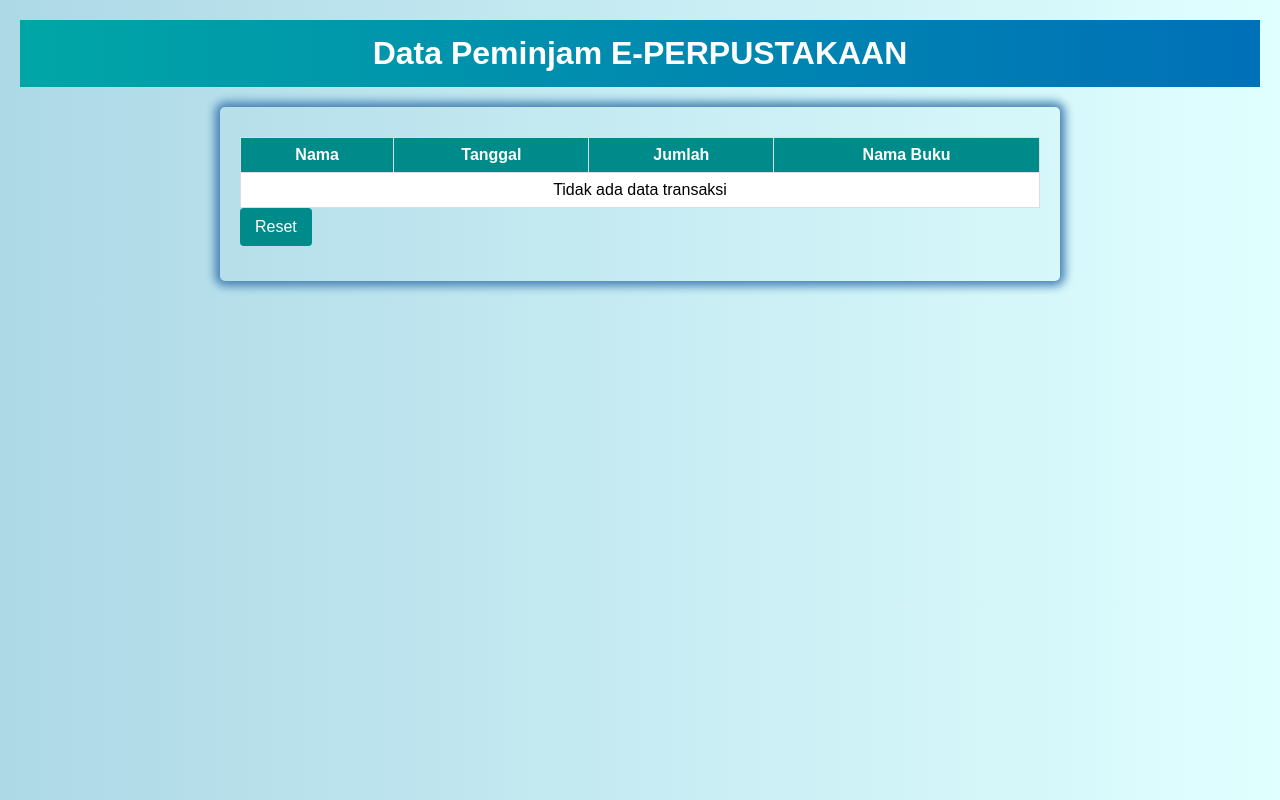
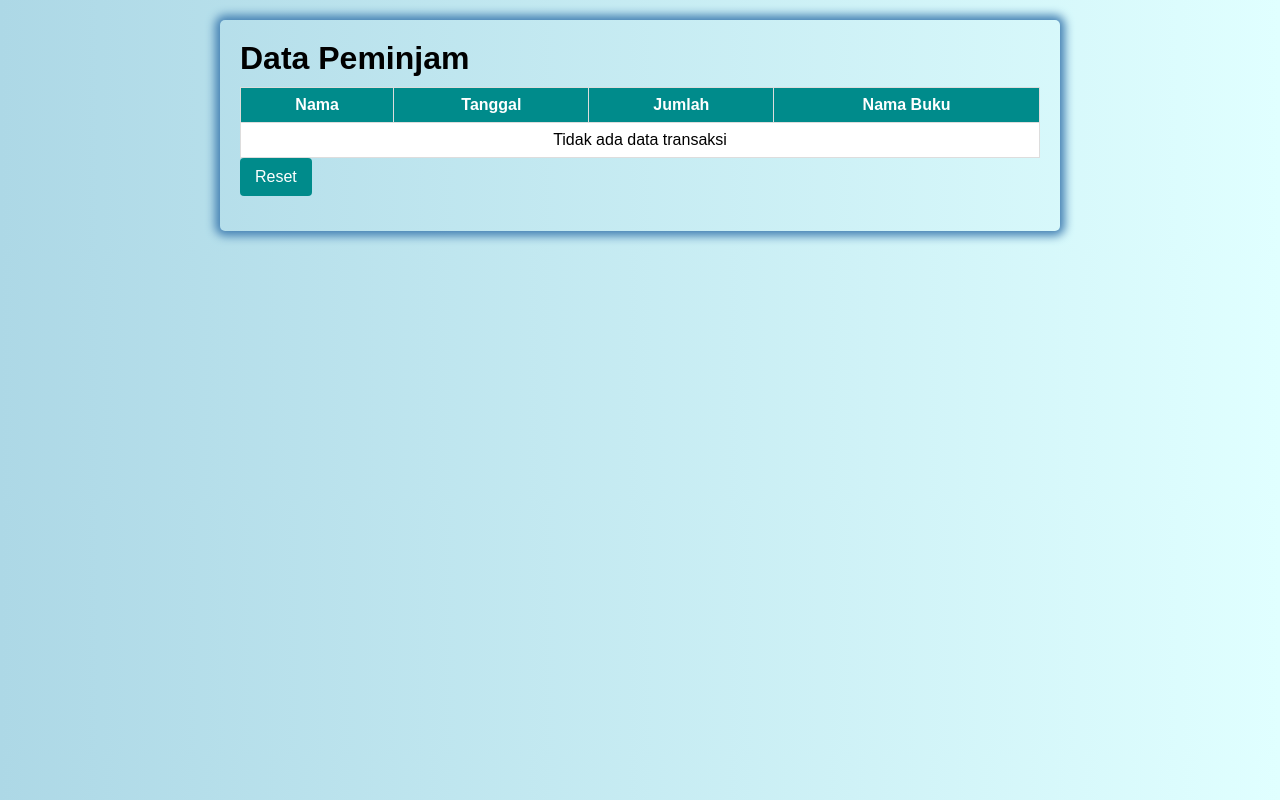
Before and after one commit to happypahakhl/UAS_WEB1_PERPUSTAKAAN, a plain HTML site: page dataTransaksi.html in a window 1280 px wide. Drawn offline with Linux system fonts and the light colour scheme.

Commit message:
Update dataTransaksi.html

```diff
--- a/dataTransaksi.html
+++ b/dataTransaksi.html
@@ -7,10 +7,8 @@
     <link rel="stylesheet" href="data.css">
 </head>
 <body>
-    <header>
-        <h1>Data Peminjam E-PERPUSTAKAAN</h1>
-    </header>
     <div class="table-container">
+         <h1>Data Peminjam</h1>
         <table border="1" id="transactionTable">
             <thead>
                 <tr>
```
